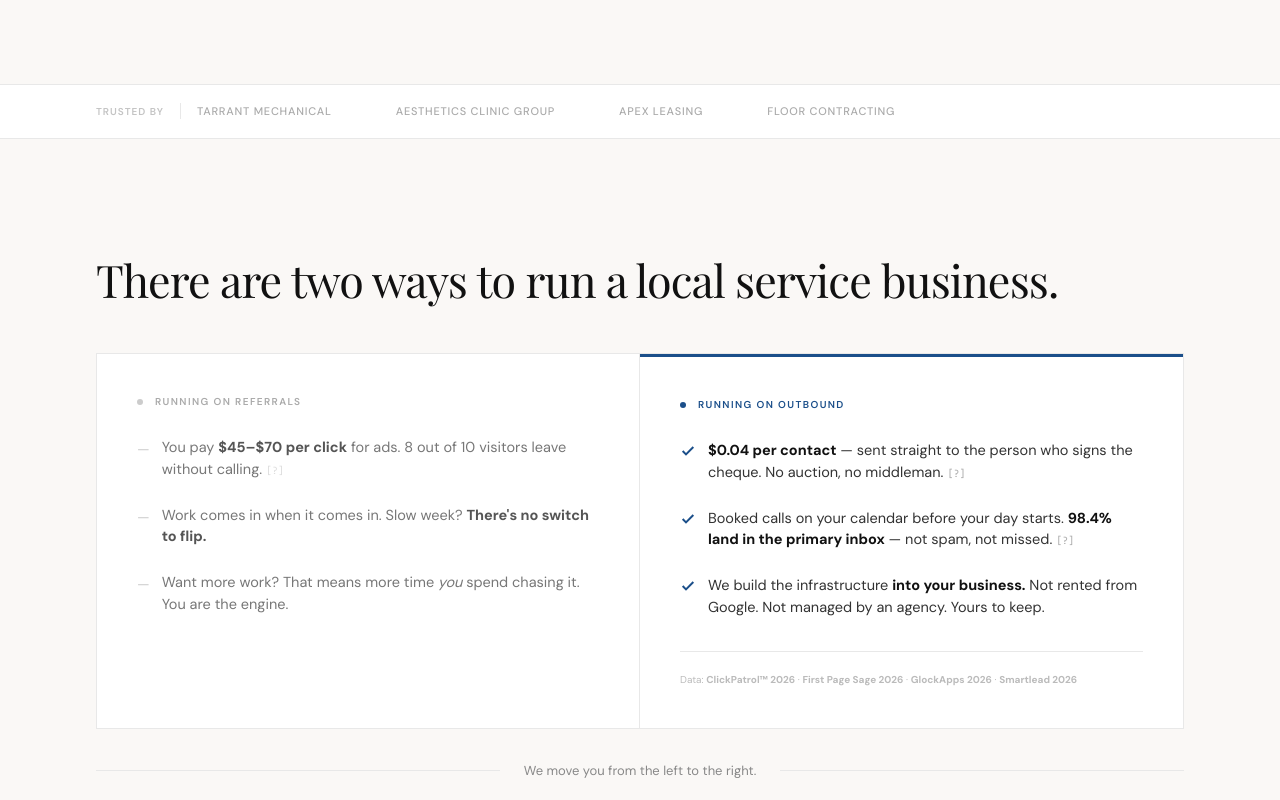
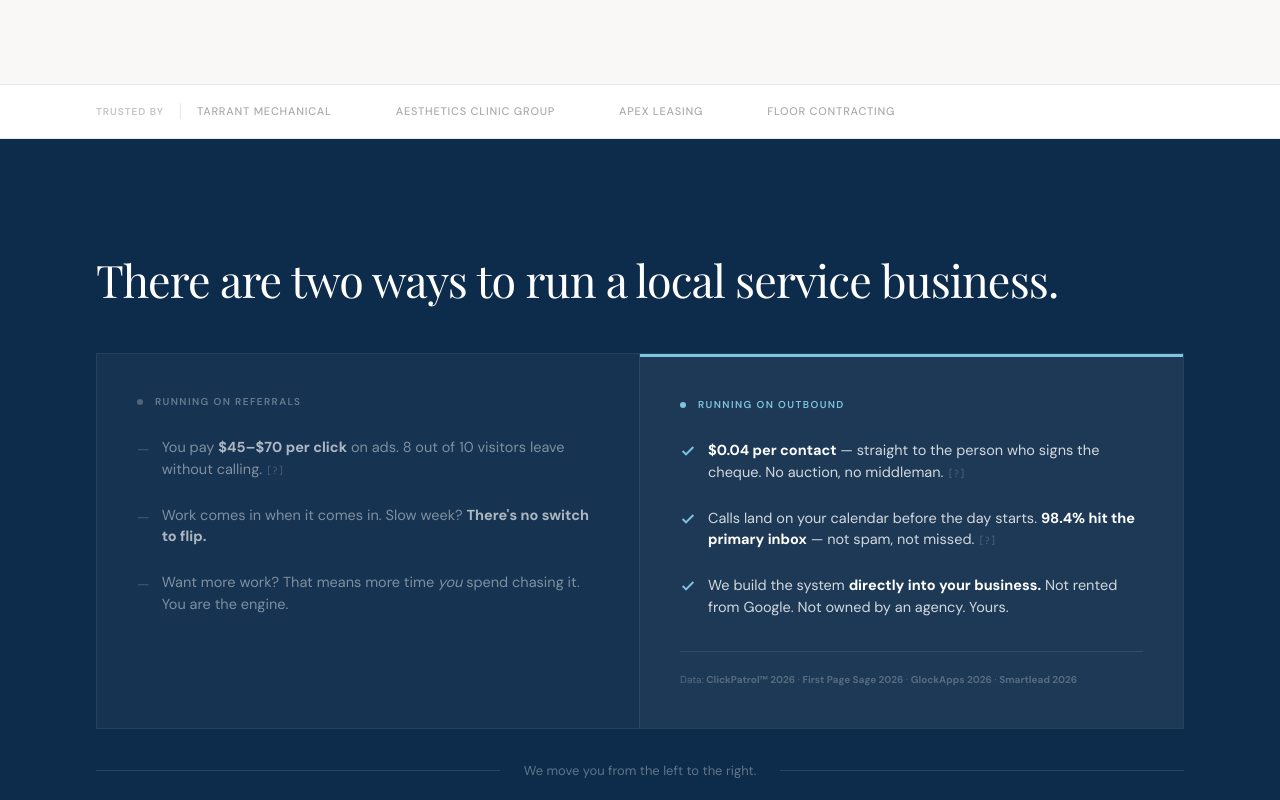
Before and after one commit to jaexochill2-code/scalesteady-engineers, a Next.js app: page / in a window 1280 px wide. Shown: the part 620-1420 px from the top of the page. Built offline with nearby package versions, Linux system fonts and the light colour scheme.

Commit message:
design: holistic fix — dark navy section, unified brand colours, grammar corrected

```diff
--- a/src/app/page.tsx
+++ b/src/app/page.tsx
@@ -229,34 +229,34 @@ export default function Home() {
       </section>
 
       {/* ── IDENTITY SHIFT — Two ways to run a local business ── */}
-      <section style={{ background: "#FAF8F6", padding: "clamp(72px, 9vw, 120px) 0", borderBottom: "1px solid #E8E8E8" }}>
+      <section style={{ background: "#0D2B4A", padding: "clamp(72px, 9vw, 120px) 0" }}>
         <div className="mx-auto px-8 sm:px-12 lg:px-24" style={{ maxWidth: "1280px" }}>
 
           {/* One sentence. No bow. */}
           <div className="mb-12">
-            <h2 className="font-serif font-normal" style={{ fontSize: "clamp(28px, 3.5vw, 46px)", lineHeight: "1.15", color: "#111111", letterSpacing: "-0.02em" }}>
+            <h2 className="font-serif font-normal" style={{ fontSize: "clamp(28px, 3.5vw, 46px)", lineHeight: "1.15", color: "#FFFFFF", letterSpacing: "-0.02em" }}>
               There are two ways to run a local service business.
             </h2>
           </div>
 
           {/* Two columns: current self → future self */}
-          <div className="grid grid-cols-1 lg:grid-cols-2" style={{ border: "1px solid #E8E8E8" }}>
+          <div className="grid grid-cols-1 lg:grid-cols-2" style={{ border: "1px solid rgba(255,255,255,0.1)" }}>
 
             {/* Left: Running on referrals */}
-            <div className="bg-white p-8 xl:p-10 flex flex-col" style={{ borderRight: "1px solid #E8E8E8" }}>
+            <div className="p-8 xl:p-10 flex flex-col" style={{ borderRight: "1px solid rgba(255,255,255,0.1)", background: "rgba(255,255,255,0.04)" }}>
               <div className="mb-7 flex items-center gap-3">
-                <div style={{ width: "6px", height: "6px", background: "#CCCCCC", borderRadius: "50%" }} />
-                <span className="font-sans font-semibold uppercase" style={{ fontSize: "10px", letterSpacing: "0.14em", color: "#AAAAAA" }}>Running on referrals</span>
+                <div style={{ width: "6px", height: "6px", background: "rgba(255,255,255,0.25)", borderRadius: "50%" }} />
+                <span className="font-sans font-semibold uppercase" style={{ fontSize: "10px", letterSpacing: "0.14em", color: "rgba(255,255,255,0.35)" }}>Running on referrals</span>
               </div>
 
               <ul className="flex flex-col gap-6 font-sans" style={{ fontSize: "14.5px" }}>
                 {/* Pain 1: Ad cost */}
                 <li className="flex items-start gap-3">
-                  <span style={{ color: "#CCCCCC", marginTop: "2px", flexShrink: 0 }}>—</span>
-                  <span style={{ color: "#777777" }}>
-                    You pay <strong style={{ color: "#555555" }}>$45–$70 per click</strong> for ads. 8 out of 10 visitors leave without calling.
-                    <span className="relative inline-block ml-1 group/tip cursor-help font-mono text-[10px] text-[#DDDDDD] hover:text-[#1B4F8A]">[?]
-                      <span className="absolute bottom-full left-0 mb-2 w-64 bg-[#0D2B4A] text-white text-[11px] p-3 leading-normal font-sans font-normal normal-case rounded-none opacity-0 pointer-events-none group-hover/tip:opacity-100 transition-opacity duration-200 z-30 shadow-lg">
+                  <span style={{ color: "rgba(255,255,255,0.2)", marginTop: "2px", flexShrink: 0 }}>—</span>
+                  <span style={{ color: "rgba(255,255,255,0.45)" }}>
+                    You pay <strong style={{ color: "rgba(255,255,255,0.65)" }}>$45–$70 per click</strong> on ads. 8 out of 10 visitors leave without calling.
+                    <span className="relative inline-block ml-1 group/tip cursor-help font-mono text-[10px] text-[rgba(255,255,255,0.2)] hover:text-white">[?]
+                      <span className="absolute bottom-full left-0 mb-2 w-64 bg-[#1B4F8A] text-white text-[11px] p-3 leading-normal font-sans font-normal normal-case rounded-none opacity-0 pointer-events-none group-hover/tip:opacity-100 transition-opacity duration-200 z-30 shadow-lg">
                         <strong>Source:</strong> ClickPatrol™ 2026 B2B Index: average B2B search CPC $30–$70. LanderLab 2026: 70–90% bounce rate on B2B landing pages.
                       </span>
                     </span>
@@ -264,34 +264,34 @@ export default function Home() {
                 </li>
                 {/* Pain 2: Unpredictable pipeline */}
                 <li className="flex items-start gap-3">
-                  <span style={{ color: "#CCCCCC", marginTop: "2px", flexShrink: 0 }}>—</span>
-                  <span style={{ color: "#777777" }}>Work comes in when it comes in. Slow week? <strong style={{ color: "#555555" }}>There&apos;s no switch to flip.</strong></span>
+                  <span style={{ color: "rgba(255,255,255,0.2)", marginTop: "2px", flexShrink: 0 }}>—</span>
+                  <span style={{ color: "rgba(255,255,255,0.45)" }}>Work comes in when it comes in. Slow week? <strong style={{ color: "rgba(255,255,255,0.65)" }}>There&apos;s no switch to flip.</strong></span>
                 </li>
                 {/* Pain 3: Growth requires your time */}
                 <li className="flex items-start gap-3">
-                  <span style={{ color: "#CCCCCC", marginTop: "2px", flexShrink: 0 }}>—</span>
-                  <span style={{ color: "#777777" }}>Want more work? That means more time <em>you</em> spend chasing it. You are the engine.</span>
+                  <span style={{ color: "rgba(255,255,255,0.2)", marginTop: "2px", flexShrink: 0 }}>—</span>
+                  <span style={{ color: "rgba(255,255,255,0.45)" }}>Want more work? That means more time <em>you</em> spend chasing it. You are the engine.</span>
                 </li>
               </ul>
             </div>
 
             {/* Right: Running on outbound */}
-            <div className="bg-white p-8 xl:p-10 flex flex-col relative" style={{ borderTop: "3px solid #1B4F8A" }}>
+            <div className="p-8 xl:p-10 flex flex-col relative" style={{ borderTop: "3px solid #7EC4E0", background: "rgba(255,255,255,0.07)" }}>
               <div className="mb-7 flex items-center gap-3">
-                <div style={{ width: "6px", height: "6px", background: "#1B4F8A", borderRadius: "50%" }} />
-                <span className="font-sans font-semibold uppercase" style={{ fontSize: "10px", letterSpacing: "0.14em", color: "#1B4F8A" }}>Running on outbound</span>
+                <div style={{ width: "6px", height: "6px", background: "#7EC4E0", borderRadius: "50%" }} />
+                <span className="font-sans font-semibold uppercase" style={{ fontSize: "10px", letterSpacing: "0.14em", color: "#7EC4E0" }}>Running on outbound</span>
               </div>
 
               <ul className="flex flex-col gap-6 font-sans mb-8" style={{ fontSize: "14.5px" }}>
                 {/* Fix 1: Cost per contact */}
                 <li className="flex items-start gap-3">
-                  <svg className="w-4 h-4 flex-shrink-0" style={{ marginTop: "3px" }} viewBox="0 0 24 24" fill="none" stroke="#1B4F8A" strokeWidth="3">
+                  <svg className="w-4 h-4 flex-shrink-0" style={{ marginTop: "3px" }} viewBox="0 0 24 24" fill="none" stroke="#7EC4E0" strokeWidth="3">
                     <polyline points="20 6 9 17 4 12" />
                   </svg>
-                  <span style={{ color: "#333333" }}>
-                    <strong style={{ color: "#111111" }}>$0.04 per contact</strong> — sent straight to the person who signs the cheque. No auction, no middleman.
-                    <span className="relative inline-block ml-1 group/tip cursor-help font-mono text-[10px] text-[#AAAAAA] hover:text-[#1B4F8A]">[?]
-                      <span className="absolute bottom-full left-0 mb-2 w-64 bg-[#0D2B4A] text-white text-[11px] p-3 leading-normal font-sans font-normal normal-case rounded-none opacity-0 pointer-events-none group-hover/tip:opacity-100 transition-opacity duration-200 z-30 shadow-lg">
+                  <span style={{ color: "rgba(255,255,255,0.8)" }}>
+                    <strong style={{ color: "#FFFFFF" }}>$0.04 per contact</strong> — straight to the person who signs the cheque. No auction, no middleman.
+                    <span className="relative inline-block ml-1 group/tip cursor-help font-mono text-[10px] text-[rgba(255,255,255,0.2)] hover:text-white">[?]
+                      <span className="absolute bottom-full left-0 mb-2 w-64 bg-[#1B4F8A] text-white text-[11px] p-3 leading-normal font-sans font-normal normal-case rounded-none opacity-0 pointer-events-none group-hover/tip:opacity-100 transition-opacity duration-200 z-30 shadow-lg">
                         <strong>Source:</strong> Smartlead &amp; Winnr 2026: amortised mailbox cost $120/mo for 10k sends. Validated B2B contact scrape at $0.025/record.
                       </span>
                     </span>
@@ -299,12 +299,12 @@ export default function Home() {
                 </li>
                 {/* Fix 2: Predictable bookings */}
                 <li className="flex items-start gap-3">
-                  <svg className="w-4 h-4 flex-shrink-0" style={{ marginTop: "3px" }} viewBox="0 0 24 24" fill="none" stroke="#1B4F8A" strokeWidth="3">
+                  <svg className="w-4 h-4 flex-shrink-0" style={{ marginTop: "3px" }} viewBox="0 0 24 24" fill="none" stroke="#7EC4E0" strokeWidth="3">
                     <polyline points="20 6 9 17 4 12" />
                   </svg>
-                  <span style={{ color: "#333333" }}>Booked calls on your calendar before your day starts. <strong style={{ color: "#111111" }}>98.4% land in the primary inbox</strong> — not spam, not missed.
-                    <span className="relative inline-block ml-1 group/tip cursor-help font-mono text-[10px] text-[#AAAAAA] hover:text-[#1B4F8A]">[?]
-                      <span className="absolute bottom-full left-0 mb-2 w-64 bg-[#0D2B4A] text-white text-[11px] p-3 leading-normal font-sans font-normal normal-case rounded-none opacity-0 pointer-events-none group-hover/tip:opacity-100 transition-opacity duration-200 z-30 shadow-lg">
+                  <span style={{ color: "rgba(255,255,255,0.8)" }}>Calls land on your calendar before the day starts. <strong style={{ color: "#FFFFFF" }}>98.4% hit the primary inbox</strong> — not spam, not missed.
+                    <span className="relative inline-block ml-1 group/tip cursor-help font-mono text-[10px] text-[rgba(255,255,255,0.2)] hover:text-white">[?]
+                      <span className="absolute bottom-full left-0 mb-2 w-64 bg-[#1B4F8A] text-white text-[11px] p-3 leading-normal font-sans font-normal normal-case rounded-none opacity-0 pointer-events-none group-hover/tip:opacity-100 transition-opacity duration-200 z-30 shadow-lg">
                         <strong>Source:</strong> GlockApps 2026 Enterprise Outbound Audit: fully warmed multi-domain infrastructure holds 98.4% primary inbox placement.
                       </span>
                     </span>
@@ -312,15 +312,15 @@ export default function Home() {
                 </li>
                 {/* Fix 3: You own it, not dependent on anyone */}
                 <li className="flex items-start gap-3">
-                  <svg className="w-4 h-4 flex-shrink-0" style={{ marginTop: "3px" }} viewBox="0 0 24 24" fill="none" stroke="#1B4F8A" strokeWidth="3">
+                  <svg className="w-4 h-4 flex-shrink-0" style={{ marginTop: "3px" }} viewBox="0 0 24 24" fill="none" stroke="#7EC4E0" strokeWidth="3">
                     <polyline points="20 6 9 17 4 12" />
                   </svg>
-                  <span style={{ color: "#333333" }}>We build the infrastructure <strong style={{ color: "#111111" }}>into your business.</strong> Not rented from Google. Not managed by an agency. Yours to keep.</span>
+                  <span style={{ color: "rgba(255,255,255,0.8)" }}>We build the system <strong style={{ color: "#FFFFFF" }}>directly into your business.</strong> Not rented from Google. Not owned by an agency. Yours.</span>
                 </li>
               </ul>
 
-              <div className="mt-auto pt-5 border-t border-[#E8E8E8]">
-                <p className="font-sans text-[10px] text-[#BBBBBB] leading-relaxed">
+              <div className="mt-auto pt-5" style={{ borderTop: "1px solid rgba(255,255,255,0.1)" }}>
+                <p className="font-sans text-[10px] leading-relaxed" style={{ color: "rgba(255,255,255,0.25)" }}>
                   Data: <strong>ClickPatrol™ 2026</strong> · <strong>First Page Sage 2026</strong> · <strong>GlockApps 2026</strong> · <strong>Smartlead 2026</strong>
                 </p>
               </div>
@@ -330,11 +330,11 @@ export default function Home() {
 
           {/* The bridge — we move you across */}
           <div className="mt-8 flex items-center gap-6">
-            <div style={{ height: "1px", flex: 1, background: "#E8E8E8" }} />
-            <p className="font-sans text-center flex-shrink-0" style={{ fontSize: "13px", color: "#888888" }}>
+            <div style={{ height: "1px", flex: 1, background: "rgba(255,255,255,0.12)" }} />
+            <p className="font-sans text-center flex-shrink-0" style={{ fontSize: "13px", color: "rgba(255,255,255,0.35)" }}>
               We move you from the left to the right.
             </p>
-            <div style={{ height: "1px", flex: 1, background: "#E8E8E8" }} />
+            <div style={{ height: "1px", flex: 1, background: "rgba(255,255,255,0.12)" }} />
           </div>
 
         </div>
```
